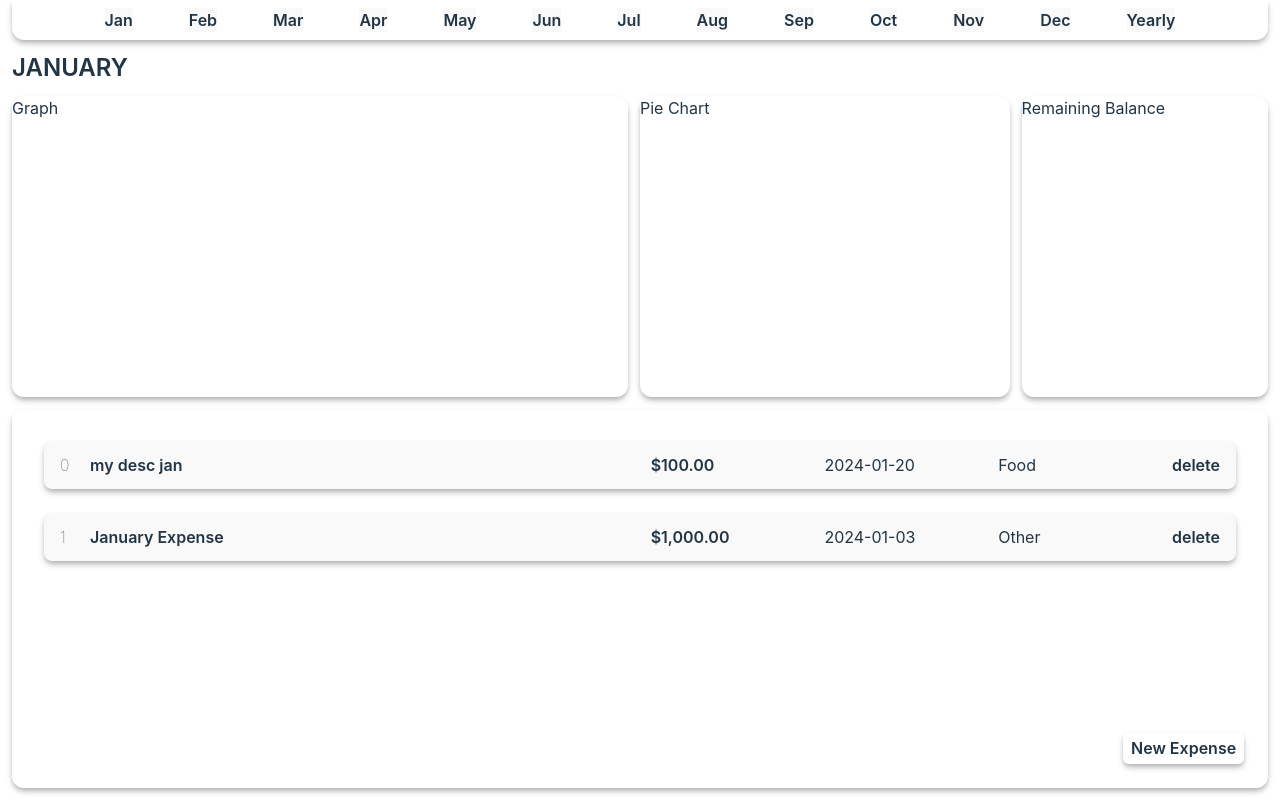
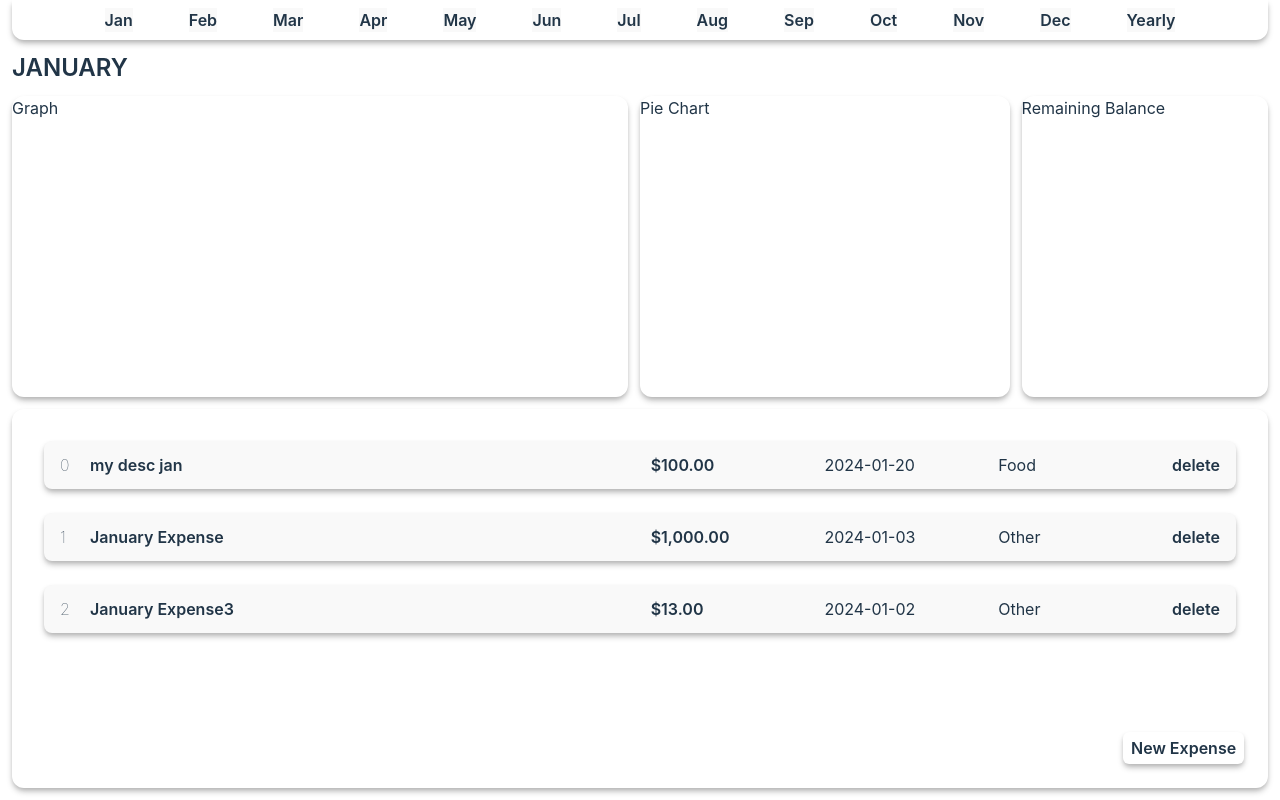
Before and after one commit to vChrisL/Finance-Tracker, a React (Vite) app: page / in a window 1280 px wide. Built offline with nearby package versions, Linux system fonts and the light colour scheme.

Commit message:
fixed bug where deleting an element deletes wrong element after reworking rendering method

```diff
--- a/src/App.tsx
+++ b/src/App.tsx
@@ -93,7 +93,7 @@ function App() {
           {
             // Render a Expense component for each element in expensesList
             expensesList.map((expenseItem: any, index: number) =>
-              <Expense key={keyID += 1} id={index} expenseData={expenseItem}></Expense>
+              <Expense key={keyID += 1} id={expenseItem.id} expenseData={expenseItem}></Expense>
             )
           }
         </div>
--- a/src/components/NewExpenseMenu-component.tsx
+++ b/src/components/NewExpenseMenu-component.tsx
@@ -29,7 +29,7 @@ export function NewExpenseMenu() {
   // Handles adding new expenses on add button click
   function newExpense() {
     addExpensesMasterList({
-      // id: 0,
+      id: monthlyExpenses.length,
       month: setMonth(),
       desc: desc,
       amount: amount,
--- a/src/data/expenseData.ts
+++ b/src/data/expenseData.ts
@@ -1,7 +1,7 @@
 import { create } from "zustand"
 
 export interface IExpenseData {
-    id?: number,
+    id: number,
     month: string,
     desc: string,
     amount: number,
@@ -17,7 +17,11 @@ export interface IExpenseData {
 let expensesMasterList = [
     {id: 0, month: 'January', desc: 'my desc jan', amount: 100, date: '2024-01-20', category: 'Food'},
     {id: 1, month: 'January', desc: 'January Expense', amount: 1000, date: '2024-01-03', category: 'Other'},
-    {id: 2, month: 'February', desc: 'Feb expense', amount: 4.99, date: '2024-02-07', category: 'Personal'},
+    {id: 2, month: 'January', desc: 'January Expense3', amount: 13, date: '2024-01-02', category: 'Other'},
+    {id: 3, month: 'February', desc: 'Feb expense', amount: 4.99, date: '2024-02-07', category: 'Personal'},
+    {id: 4, month: 'February', desc: 'Feb expense2', amount: 499, date: '2024-02-06', category: 'Personal'},
+    {id: 5, month: 'March', desc: 'Mar expense', amount: 60, date: '2024-03-23', category: 'Food'},
+    {id: 6, month: 'March', desc: 'Mar expense2', amount: 1, date: '2024-03-20', category: 'Utilities'},
 ] as IExpenseData[]
 
 // Define MonthlyExpenseStore type
@@ -45,6 +49,13 @@ export function addExpensesMasterList({id, month, desc, amount, date, category}:
 export function removeExpenseFromMasterList(id: number){
     expensesMasterList.splice(id, 1);
     expensesMasterList = [...expensesMasterList];
+
+    // For each expense in expensesMasterList, if current expense.id != the index, shift the ID down by 1
+    expensesMasterList.forEach((expense, index) => {
+        if(expense.id != index){
+            expense.id -= 1;
+        }
+    })
     console.log(expensesMasterList)
 }
 
```
